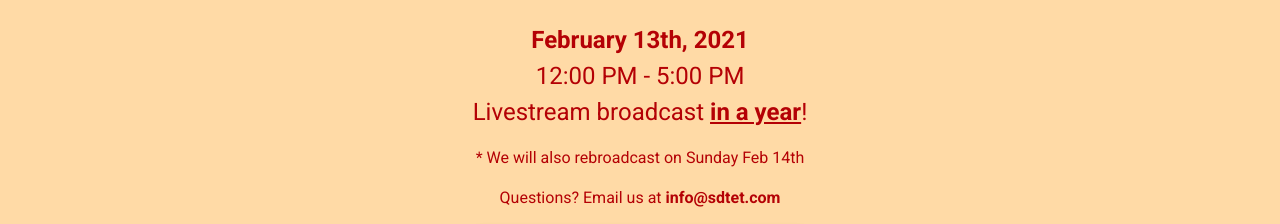
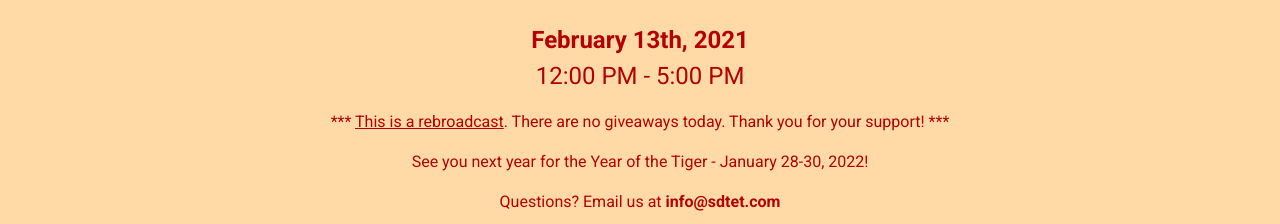
Before and after one commit to alanttran/sdtet-2019, a Vue app: page / in a window 1280 px wide. Shown: the part 395-619 px from the top of the page. Built offline with nearby package versions, Linux system fonts and the light colour scheme; what vue-smooth-scroll would draw is missing.

Commit message:
last update for 2020 tet

```diff
--- a/src/App.vue
+++ b/src/App.vue
@@ -42,12 +42,11 @@
           <br />
           <p style="font-size: 24px">
             <b>February 13th, 2021</b><br />
-            12:00 PM - 5:00 PM<br />Livestream broadcast <u
-              ><b>{{ timeLeft }}</b></u
-            >!
+            12:00 PM - 5:00 PM<br />
 
           </p>
-          <p>* We will also rebroadcast on Sunday Feb 14th</p>
+          <p>*** <u>This is a rebroadcast</u>. There are no giveaways today. Thank you for your support! *** </p>
+          <p>See you next year for the Year of the Tiger - January 28-30, 2022!</p>
           <p>Questions? Email us at <b>info@sdtet.com</b></p>
           <p style="text-align: center">
             <v-btn
@@ -65,7 +64,7 @@
         <img style="position: absolute; top: 200px; right: calc(50% - 650px);" src="./assets/ox-lion-dance-2.png" alt=""> -->
       </div>
       <div style="max-width: 1024px; margin: 0 auto">
-        <div style="display: none; padding: 56.25% 0 0 0; position: relative">
+        <div style="padding: 56.25% 0 0 0; position: relative">
           <iframe
             src="https://vimeo.com/event/691615/embed/94480f9de0"
             frameborder="0"
@@ -425,9 +424,9 @@ export default {
   },
   created() {
     var moment = require("moment");
-    // var todaysdate = moment();
+    var todaysdate = moment();
     // var festivalDate = moment("2021-02-14");
-    this.timeLeft = moment("20210213 12:00", "YYYYMMDD h:mm").fromNow(); // 9 years ago
+    this.timeLeft = moment("20210213 12:00", "YYYYMMDD h:mm").diff(todaysdate,); // 9 years ago
   },
 };
 </script>
```
